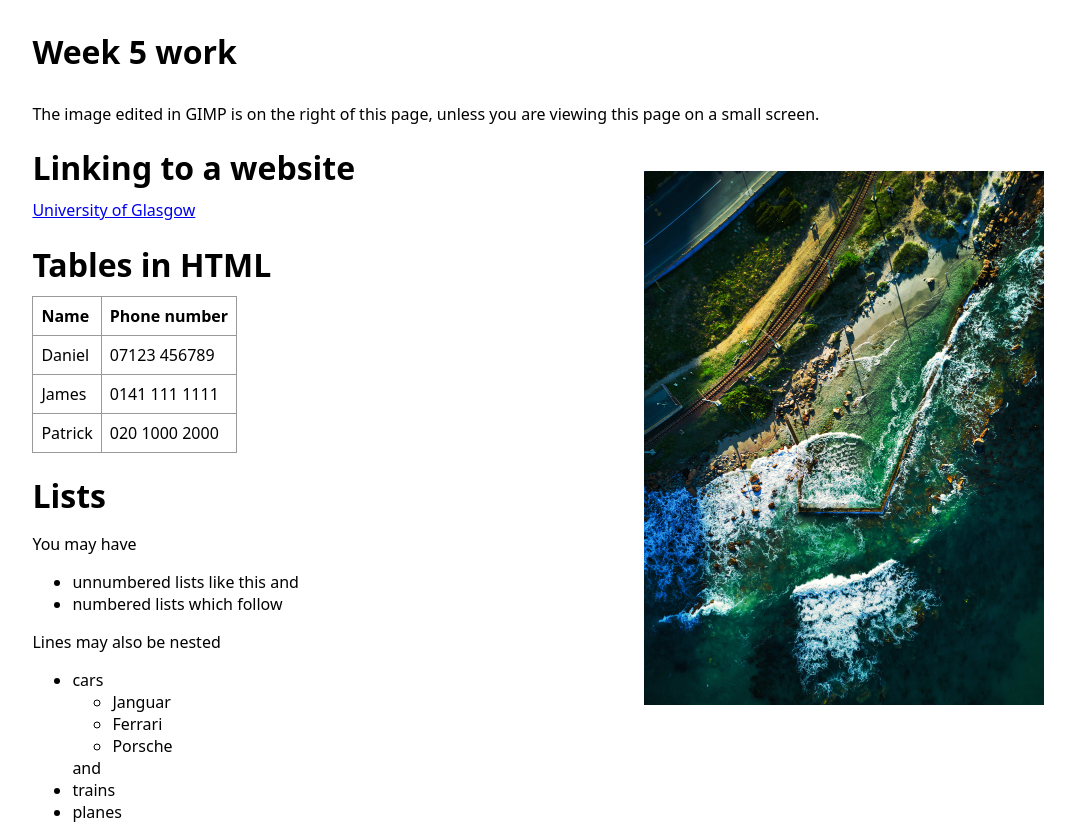
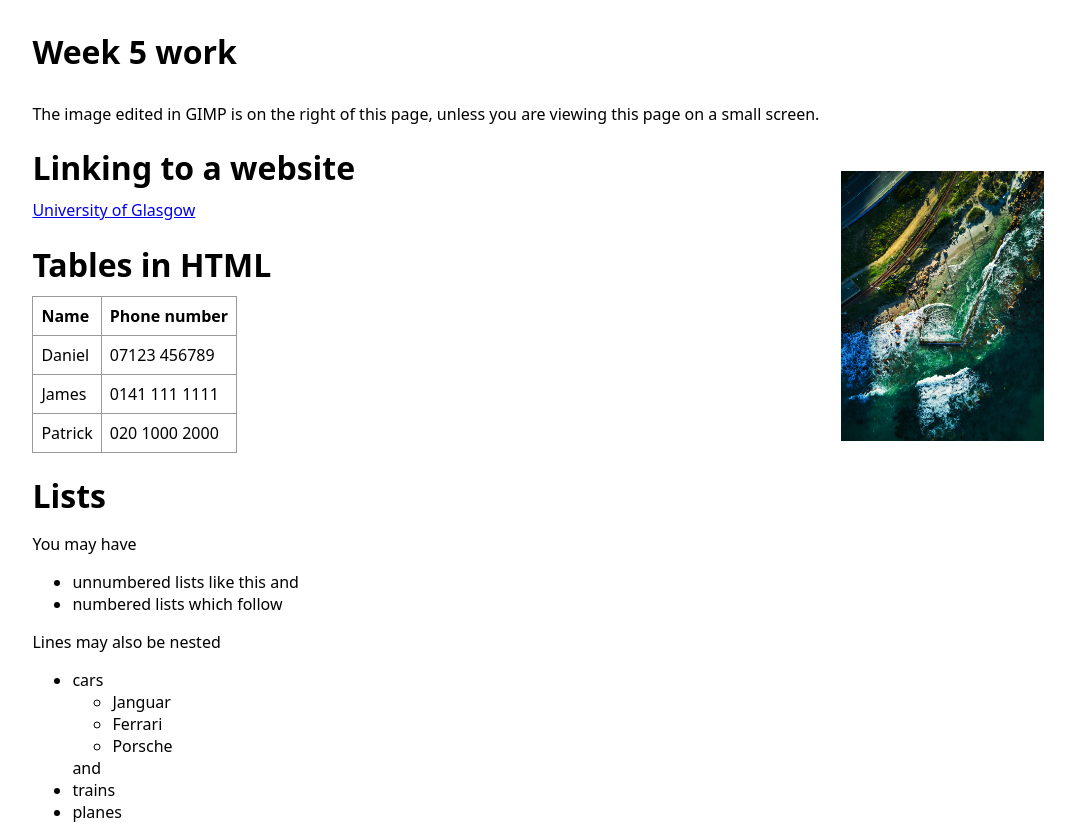
Before and after one commit to DukeDan1/dukedan1.github.io, a plain HTML site: page DMIS1A/labwork.html in a window 1280 px wide. Shown: the top 826 px of the page, without its empty margins (102-1177 px from the left). Drawn offline with Linux system fonts and the light colour scheme.

Commit message:
image width

```diff
--- a/DMIS1A/css/style.css
+++ b/DMIS1A/css/style.css
@@ -16,10 +16,10 @@ table {
 
 .container {padding-right:10%; padding-left:10%;}
 
-img {width: 400px; float:right;}
+img {width: 20%; float:right;}
 
 h1 {margin-bottom:10px;}
-@media screen and (max-width:800px) {
+@media screen and (max-width:900px) {
     .container {padding-right:10px; padding-left: 10px;}
     img {float:none; width:calc(100% - 20px);}
 }
```
